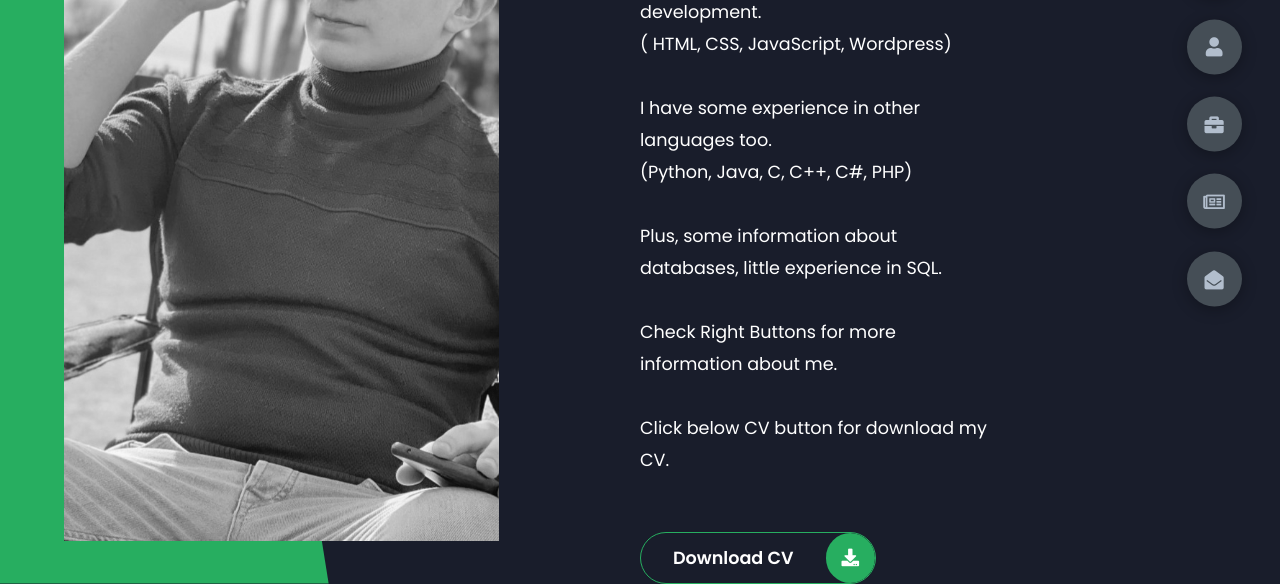
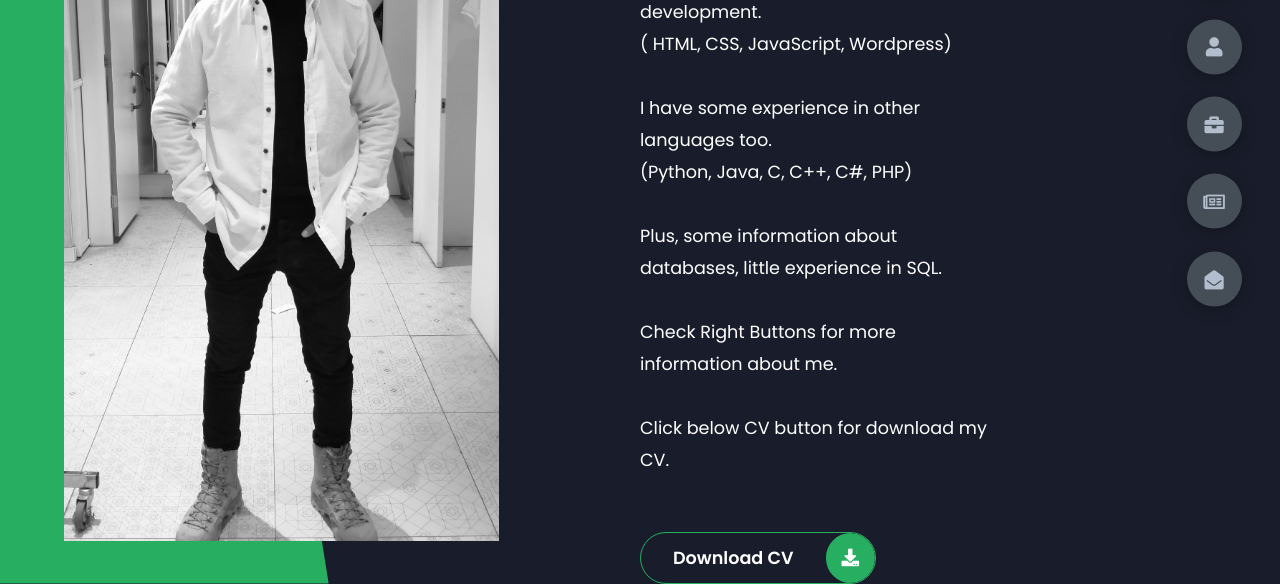
Before and after one commit to furkycl/furkycl.github.io, a plain HTML site: page index.html in a window 1280 px wide. Shown: the part 276-860 px from the top of the page. Drawn offline with Linux system fonts and the light colour scheme; a script that the page names is missing.

Commit message:
Update index.html

```diff
--- a/index.html
+++ b/index.html
@@ -18,7 +18,7 @@
             <div class="left-header">
                 <div class="h-shape"></div>
                 <div class="image">
-                    <img src="img/mainpicture.jpg" alt="">
+                    <img src="img/mainpicture1.jpg" alt="">
                 </div>
             </div>
             <div class="right-header">
```
